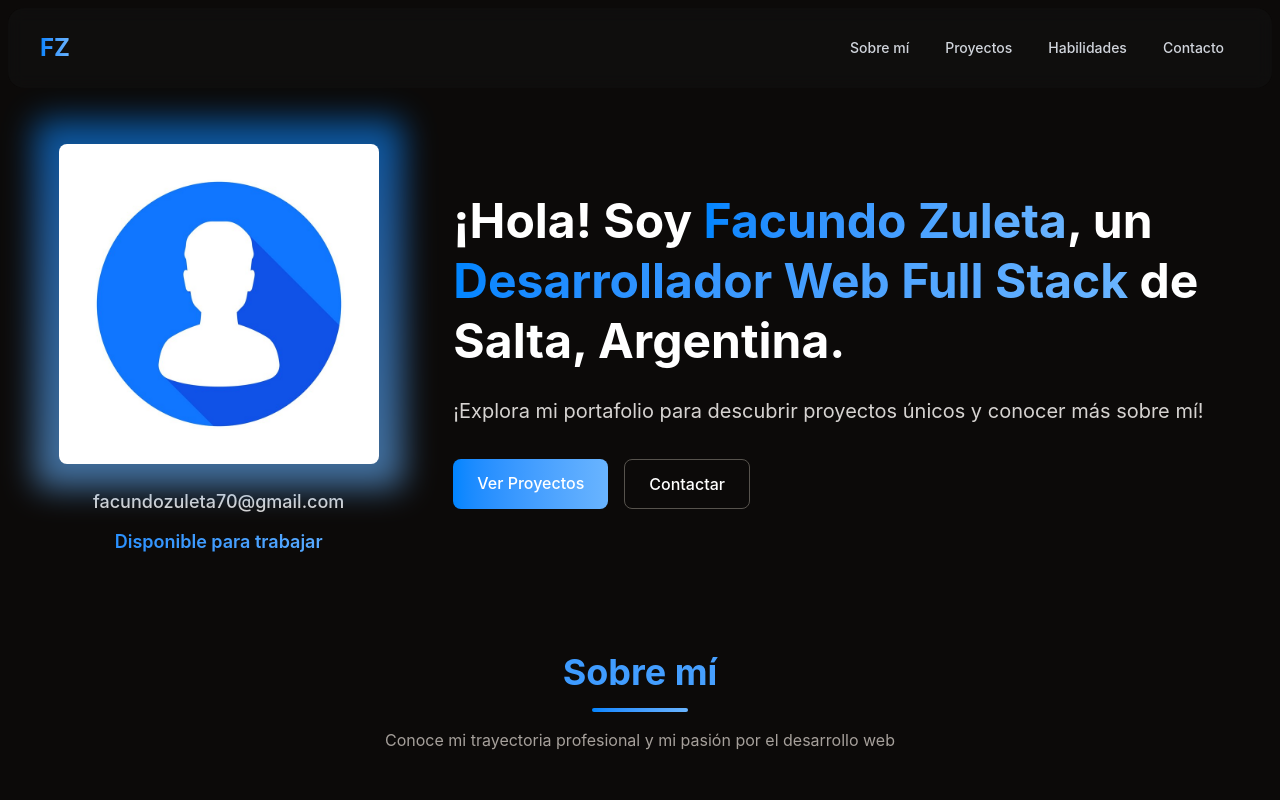
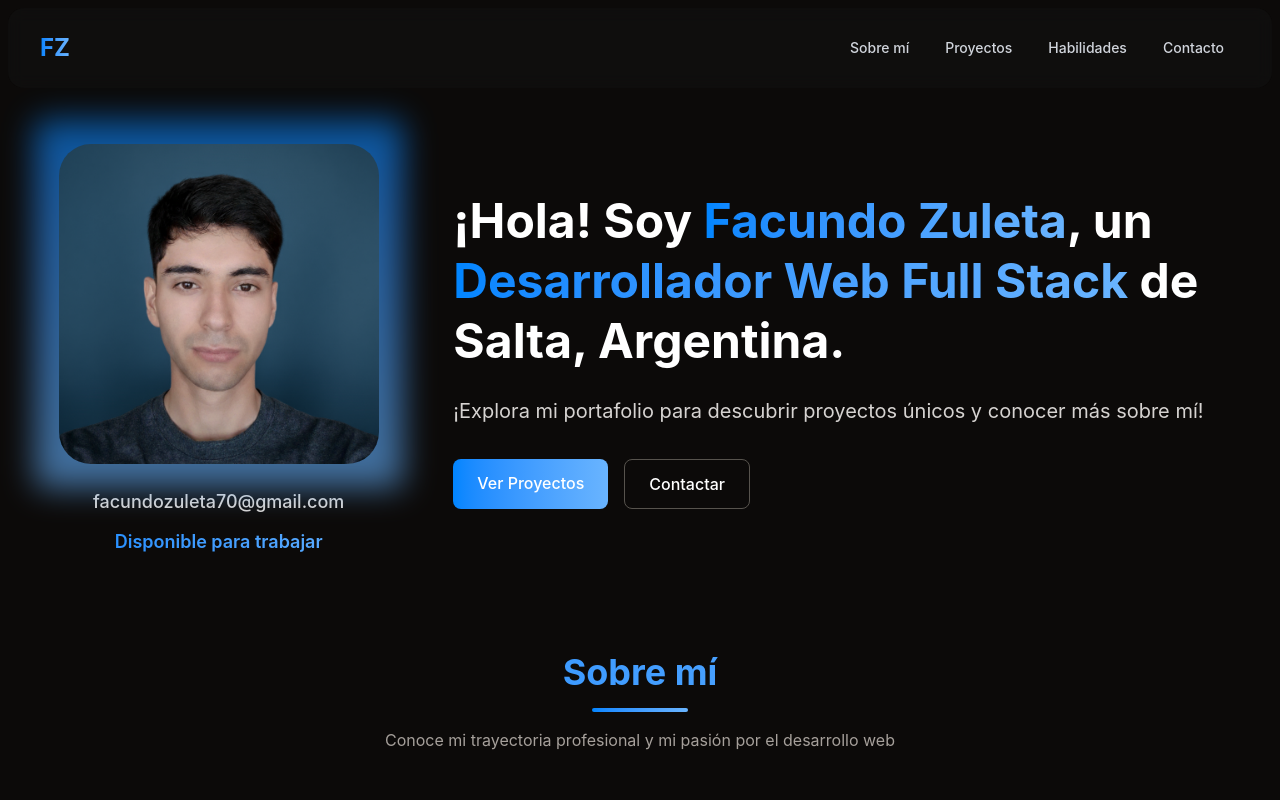
Before and after one commit to FacundoZu/Project-Portfolio-React, a React (Vite) app: page / in a window 1280 px wide. Shown: the top 800 px of the page. Built offline with nearby package versions, Linux system fonts and the light colour scheme.

Commit message:
add profile photo

```diff
--- a/src/components/Personal.tsx
+++ b/src/components/Personal.tsx
@@ -22,12 +22,11 @@ export default function Personal() {
                 className="absolute w-92 h-92 m-auto -inset-3.5 bg-linear-to-b from-primary-100 to-primary-200 rounded-lg blur-lg group-hover:blur-xl group-hover:opacity-100 transition"
               ></motion.div>
               <motion.img
-                src="../perfil_default.jpg"
+                src="../foto-web-5.png"
                 alt="Foto de perfil"
-                className="w-80 h-80 m-auto rounded-lg object-cover relative"
+                className="w-80 h-80 m-auto rounded-4xl object-cover relative"
                 initial={{ opacity: 0.5, y: 50, x: -15, rotate: 3 }}
                 whileInView={{ opacity: 1, y: 0, x: 0, rotate: 0}}
-                whileHover={{ scale: 1.05, rotate: 3 }}
                 transition={{
                   duration: 0.5,
                   ease: "easeInOut"
```
Also changed, not shown: public/foto-web-5.png (added).
